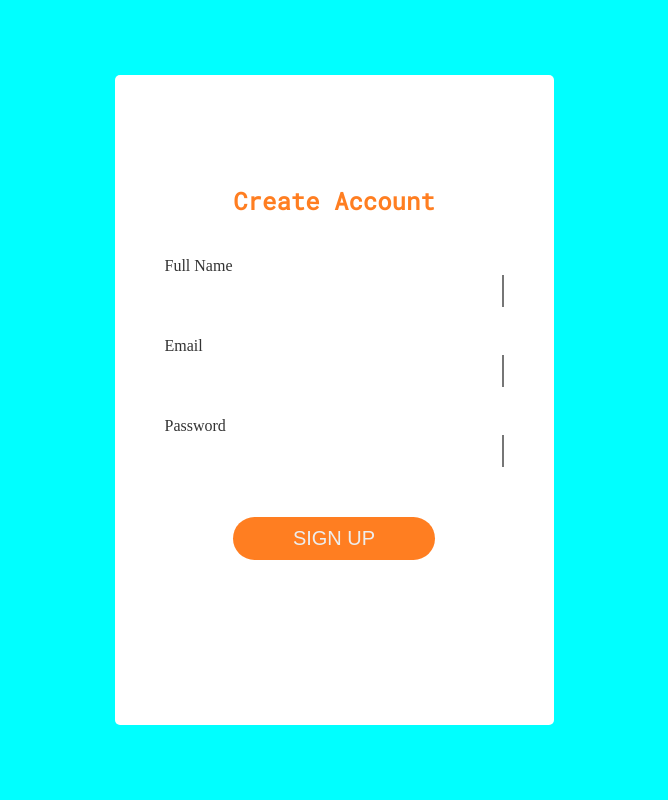
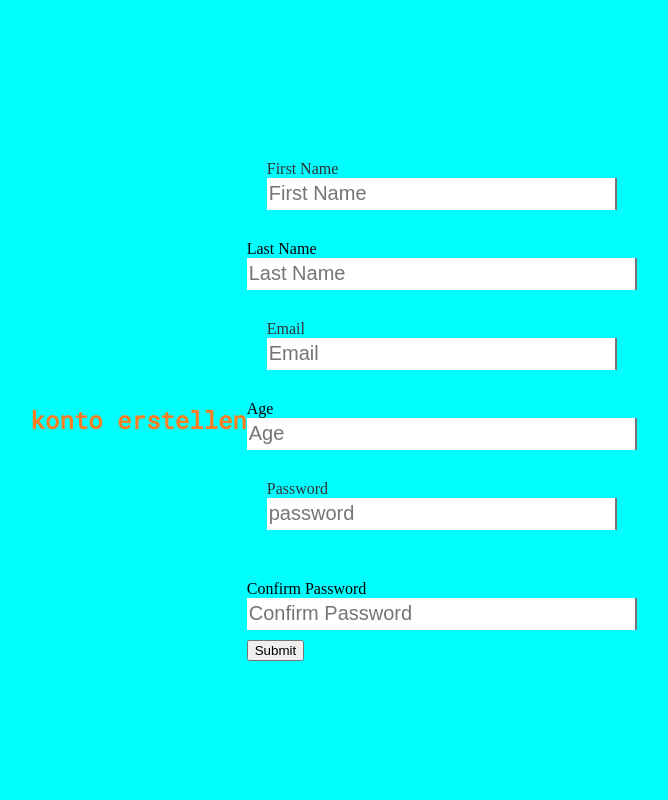
Before and after one commit to Ziedlassoued/mein-held, a React (Vite) app: page /registration in a window 1280 px wide. Shown: the top 800 px of the page, without its empty margins (306-974 px from the left). Built offline with nearby package versions, Linux system fonts and the light colour scheme.

Commit message:
:heavy_plus_sign: Install react hook form

```diff
--- a/package.json
+++ b/package.json
@@ -20,6 +20,7 @@
     "express": "^4.17.1",
     "react": "^17.0.0",
     "react-dom": "^17.0.0",
+    "react-hook-form": "^7.20.5",
     "react-icons": "^4.3.1",
     "react-router-dom": "^6.0.2"
   },
--- a/src/pages/SignUpForm/SignUpForm.tsx
+++ b/src/pages/SignUpForm/SignUpForm.tsx
@@ -1,55 +1,69 @@
-import React, { FormEvent, useState } from 'react';
+import React from 'react';
 import styles from './SignUpForm.module.css';
 
 function SignUpForm(): JSX.Element {
-  const [values, setValues] = useState({
-    fullname: '',
-    email: '',
-    password: '',
-  });
-
-  const handleFormSubmit = (event: FormEvent) => {
-    event.preventDefault();
-  };
   return (
     <div className={styles.container}>
-      <div className={styles.appWrapper}>
-        <div>
-          <h2 className={styles.title}>Create Account</h2>
-        </div>
+      <div className={styles.title}>
+        <h2>konto erstellen</h2>
+      </div>
+      <div className={styles.inputs}>
         <form className={styles.formWrapper}>
           <div className={styles.name}>
-            <label className={styles.label}>Full Name</label>
+            <label className={styles.label}>First Name</label>
             <input
               className={styles.input}
               type="text"
-              name="fullname"
-              value={values.fullname}
+              name="firstname"
+              placeholder="First Name"
+            />
+          </div>
+          <div className={styles.lastname}>
+            <label className={styles.label}>Last Name</label>
+            <input
+              className={styles.input}
+              type="text"
+              name="lastname"
+              placeholder="Last Name"
             />
           </div>
           <div className={styles.email}>
             <label className={styles.label}>Email</label>
             <input
               className={styles.input}
-              type="email"
+              type="text"
               name="email"
-              value={values.email}
+              placeholder="Email"
+            />
+          </div>
+          <div className={styles.age}>
+            <label className={styles.label}>Age</label>
+            <input
+              className={styles.input}
+              type="text"
+              name="age"
+              placeholder="Age"
             />
           </div>
           <div className={styles.password}>
             <label className={styles.label}>Password</label>
             <input
               className={styles.input}
-              type="password"
+              type="text"
               name="password"
-              value={values.password}
+              placeholder="password"
             />
           </div>
-          <div>
-            <button className={styles.submit} onClick={handleFormSubmit}>
-              {setValues} Sign Up
-            </button>
+          <div className={styles.confirmPassword}>
+            <label className={styles.label}>Confirm Password</label>
+            <input
+              className={styles.input}
+              type="text"
+              name="confirmPassword"
+              placeholder="Confirm Password"
+            />
           </div>
+          <input type="submit" id="submit" />
         </form>
       </div>
     </div>
```
Also changed, not shown: 1 other file (tests, documents, lock files or other folders).
